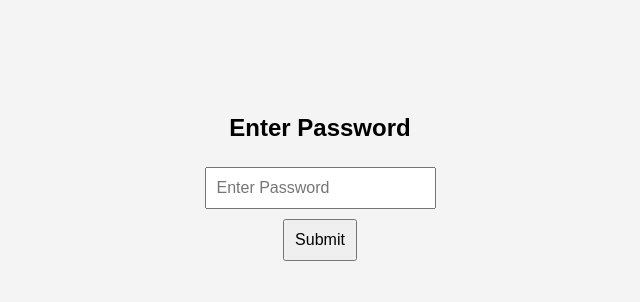
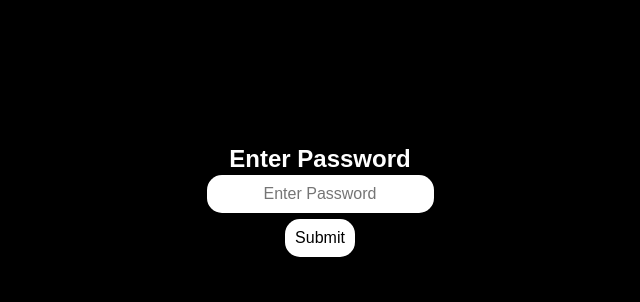
Before and after one commit to XENFLIX3R/AppSystem, a plain HTML site: page index.html in a window 1280 px wide. Shown: the part 206-508 px from the top of the page, without its empty margins (320-960 px from the left). Drawn offline with Linux system fonts and the light colour scheme.

Commit message:
Update index.html

```diff
--- a/index.html
+++ b/index.html
@@ -3,7 +3,7 @@
 <head>
     <meta charset="UTF-8">
     <meta name="viewport" content="width=device-width, initial-scale=1.0">
-    <title>Password Protected Page</title>
+    <title>Secure Page</title>
     <style>
         body {
             font-family: Arial, sans-serif;
@@ -12,37 +12,59 @@
             justify-content: center;
             align-items: center;
             height: 100vh;
-            background-color: #f4f4f4;
+            background-color: black;
+            color: white;
+            text-align: center;
         }
-        #message {
-            font-size: 24px;
-            margin-top: 20px;
-            color: #333;
+        #content {
+            display: flex;
+            flex-direction: column;
+            align-items: center;
+            padding: 20px;
+            border-radius: 10px;
+        }
+        h2 {
+            margin-bottom: -1px;
         }
         input, button {
             padding: 10px;
             font-size: 16px;
-            margin: 5px;
+            border-radius: 15px;
+            border: none;
+            text-align: center;
+            outline: none;
+            margin: 3px 0;
+        }
+        button {
+            cursor: pointer;
+            background-color: white;
+            color: black;
+        }
+        button:hover {
+            background-color: red;
+        }
+        #message {
+            font-size: 18px;
+            margin-top: 0px;
         }
     </style>
 </head>
 <body>
 
-    <h2>Enter Password</h2>
-    <input type="password" id="passwordInput" placeholder="Enter Password">
-    <button onclick="checkPassword()">Submit</button>
-    <p id="message"></p>
+    <div id="content">
+        <h2>Enter Password</h2>
+        <input type="password" id="passwordInput" placeholder="Enter Password">
+        <button onclick="checkPassword()">Submit</button>
+        <p id="message"></p>
+    </div>
 
     <script>
         function checkPassword() {
             const password = document.getElementById("passwordInput").value;
-            const correctPassword = "4691";
-            const message = document.getElementById("message");
-
-            if (password === correctPassword) {
-                message.textContent = "Hey";
-                message.style.color = "green";
+            if (password === "4691") {
+                document.getElementById("content").innerHTML = "<h1>Hello Diego</h1>";
             } else {
+                const message = document.getElementById("message");
                 message.textContent = "Wrong password!";
                 message.style.color = "red";
             }
```
